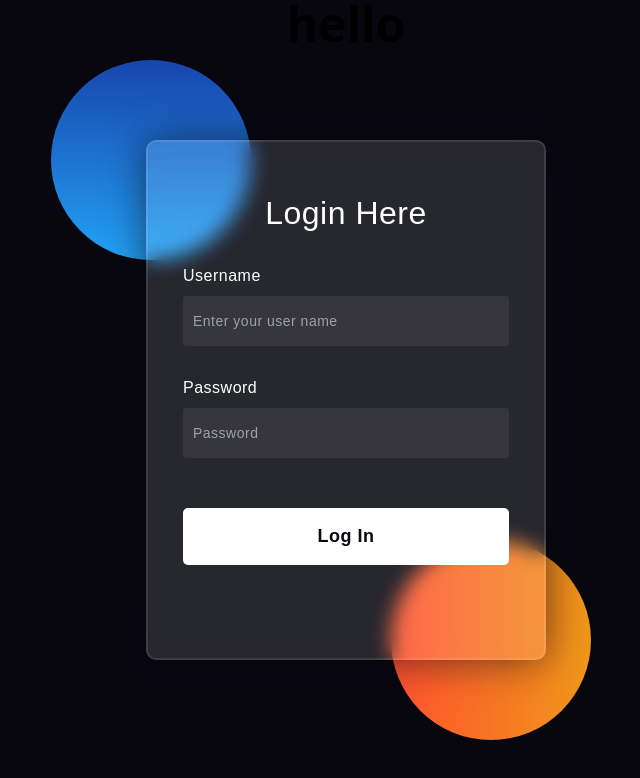
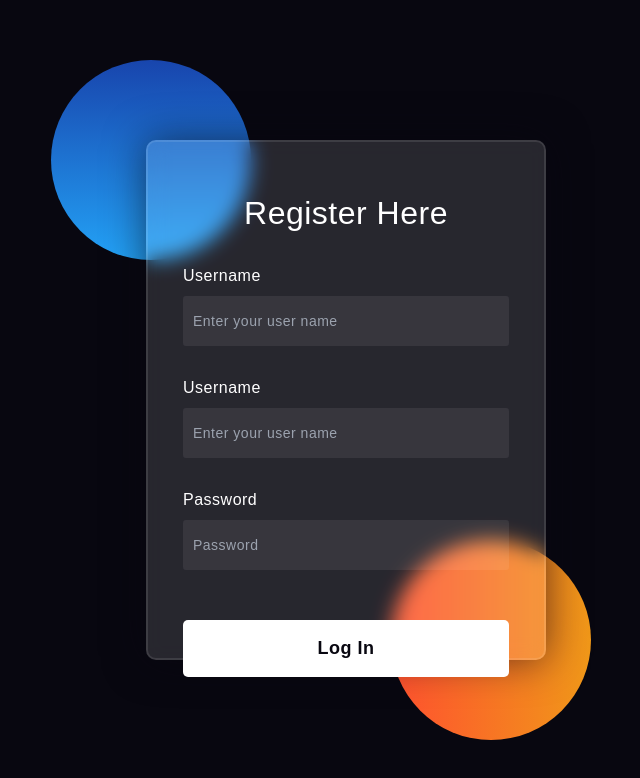
Before and after one commit to Shihab2022/Login_register, a React (Create React App) app: page /register in a window 1280 px wide. Shown: the top 778 px of the page, without its empty margins (294-934 px from the left). Built offline with nearby package versions, Linux system fonts and the light colour scheme.

Commit message:
add design for register

```diff
--- a/src/App.js
+++ b/src/App.js
@@ -1,20 +1,16 @@
 
 import './App.css';
 import { Route, Routes } from 'react-router-dom';
-import LoginPage from './pages/Login/LoginPage';
-import Register from './pages/Login/Register';
 import Login from './pages/Login_local_storage/Login';
+import Register from './pages/Login_local_storage/Register';
 
 function App() {
   return (
     <div >
-      <p className='text-5xl font-bold text-center'>hello </p>
-<Login/>
-      {/* <LoginPage/> */}
   <Routes>
-    {/* <Route path="/" element={<LoginPage/>} /> */}
-    {/* <Route path="/login" element={<LoginPage/>} />
-    <Route path="/register" element={<Register/>}/> */}
+<Route path='/' element={<Login/>}/>
+<Route oath='/login' element={<Login/>}/>
+<Route path='/register' element={<Register/>}/>
   </Routes>
     </div>
   );
--- a/src/pages/Login_local_storage/Login.css
+++ b/src/pages/Login_local_storage/Login.css
@@ -10,7 +10,7 @@ body{
 }
 .background{
     width: 430px;
-    height: 520px;
+    /* height: 520px; */
     position: absolute;
     transform: translate(-50%,-50%);
     left: 50%;
--- a/src/pages/Login_local_storage/Login.js
+++ b/src/pages/Login_local_storage/Login.js
@@ -1,4 +1,5 @@
 import React, { useState } from "react";
+import { Link } from "react-router-dom";
 import "./Login.css";
 
 const Login = () => {
@@ -15,7 +16,7 @@ localStorage.setItem('userInfo',JSON.stringify(allUser))
  console.log(allUser)
   return (
     <>
-      <div class="background">
+      <div class="background h-[520px]">
         <div class="shape"></div>
         <div class="shape"></div>
       </div>
@@ -39,6 +40,9 @@ localStorage.setItem('userInfo',JSON.stringify(allUser))
         />
 
         <button>Log In</button>
+        <div className="flex justify-between items-center mt-5">
+            <p>You have no account  please ? </p>
+          <Link to='/register' className="text-zinc-900 underline">Register</Link>  </div>
       </form>
     </>
   );
--- a/src/pages/Login_local_storage/Register.js
+++ b/src/pages/Login_local_storage/Register.js
@@ -1,10 +1,52 @@
-import React from 'react';
+import React, { useState } from 'react';
 
 const Register = () => {
+    const [name, setName] = useState(null);
+    const [pass, setPass] = useState(null);
+    const allUser=JSON.parse(localStorage.getItem('userInfo') || '[]')
+    const userInfo = { name: name, pass: pass };
+    const handleLogin = (e) => {
+      e.preventdefault();
+      // localStorage.setItem("userInfo", userInfo);
+    };
+    allUser.push(userInfo)
+  localStorage.setItem('userInfo',JSON.stringify(allUser))
+   console.log(allUser)
     return (
-        <div>
+        <>
+      <div class="background py-10 h-[520px]">
+        <div class="shape"></div>
+        <div class="shape"></div>
+      </div>
+      <form onSubmit={handleLogin}>
+        <h3 className=''>Register Here</h3>
 
-        </div>
+        <label for="username">Username</label>
+        <input
+          onChange={(e) => setName(e.target.value)}
+          type="text"
+          placeholder="Enter your user name"
+          id="username"
+        />
+        <label for="username">Username</label>
+        <input
+          onChange={(e) => setName(e.target.value)}
+          type="text"
+          placeholder="Enter your user name"
+          id="username"
+        />
+
+        <label for="password">Password</label>
+        <input
+          onChange={(e) => setPass(e.target.value)}
+          type="password"
+          placeholder="Password"
+          id="password"
+        />
+
+        <button>Log In</button>
+      </form>
+    </>
     );
 };
 
```
